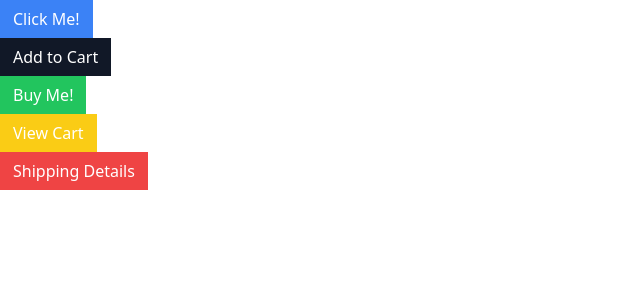
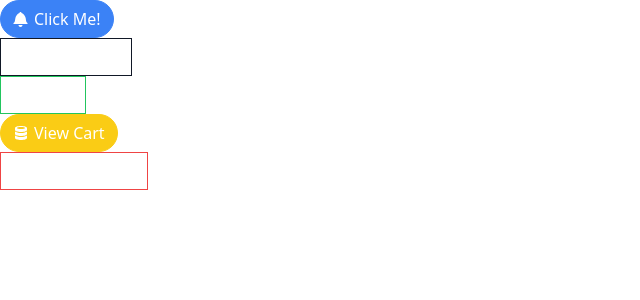
Before and after one commit to LamideAnifowoshe/components, a React (Create React App) app: page / in a window 1280 px wide. Shown: the top 300 px of the page, without its empty margins (0-640 px from the left). Built offline with nearby package versions, Linux system fonts and the light colour scheme.

Commit message:
install react icons

```diff
--- a/package.json
+++ b/package.json
@@ -10,6 +10,7 @@
     "prop-types": "^15.8.1",
     "react": "^18.2.0",
     "react-dom": "^18.2.0",
+    "react-icons": "^4.9.0",
     "react-scripts": "5.0.1",
     "web-vitals": "^2.1.4"
   },
--- a/src/App.js
+++ b/src/App.js
@@ -1,26 +1,40 @@
 import Button from "./Button";
+import { GoBell, GoCloudDownload, GoDatabase } from "react-icons/go";
 
 function App() {
   return (
     <div>
       <div>
-        <Button primary>Click Me!</Button>
+        <Button primary rounded>
+          <GoBell />
+          Click Me!
+        </Button>
       </div>
 
       <div>
-        <Button secondary>Add to Cart</Button>
+        <Button secondary outline>
+          <GoCloudDownload />
+          Add to Cart
+        </Button>
       </div>
 
       <div>
-        <Button success>Buy Me!</Button>
+        <Button success outline>
+          Buy Me!
+        </Button>
       </div>
 
       <div>
-        <Button warning>View Cart</Button>
+        <Button warning rounded>
+          <GoDatabase />
+          View Cart
+        </Button>
       </div>
 
       <div>
-        <Button danger>Shipping Details</Button>
+        <Button danger outline>
+          Shipping Details
+        </Button>
       </div>
     </div>
   );
--- a/src/Button.js
+++ b/src/Button.js
@@ -9,16 +9,49 @@
   danger,
   outline,
   rounded,
+  ...rest
 }) {
-  const classes = className("px-3 py-1.5 border text-white", {
-    "border-blue-500 bg-blue-500": primary,
-    "border-gray-900 bg-gray-900": secondary,
-    "border-green-500 bg-green-500": success,
-    "border-yellow-400 bg-yellow-400": warning,
-    "border-red-500 bg-red-500": danger,
-  });
+  const classes = className(
+    rest.className,
+    "flex items-center px-3 py-1.5 border",
+    {
+      "border-blue-500 bg-blue-500 text-white": primary,
+      "border-gray-900 bg-gray-900 text-white": secondary,
+      "border-green-500 bg-green-500 text-white": success,
+      "border-yellow-400 bg-yellow-400 text-white": warning,
+      "border-red-500 bg-red-500 text-white": danger,
+      "rounded-full": rounded,
+      "bg-white": outline,
+      "text-blue-500": outline && primary,
+      "text-gray-900": outline && secondary,
+      "text-green-500": outline && success,
+      "text-yellow-400": outline && warning,
+      "text-red-500": outline && danger,
+    }
+  );
 
-  return <button className={classes}>{children}</button>;
+  return (
+    <button {...rest} className={classes}>
+      {children}
+    </button>
+  );
 }
 
+Button.propTypes = {
+  checkVariationValue: ({ primary, secondary, success, warning, danger }) => {
+    const count =
+      Number(!!primary) +
+      Number(!!secondary) +
+      Number(!!warning) +
+      Number(!!success) +
+      Number(!!danger);
+
+    if (count > 1) {
+      return new Error(
+        "Only one of primary, secondary, success, warning, danger can be true"
+      );
+    }
+  },
+};
+
 export default Button;
--- a/src/index.css
+++ b/src/index.css
@@ -1,3 +1,7 @@
 @tailwind base;
 @tailwind components;
 @tailwind utilities;
+
+button > svg {
+    margin-right: 5px;
+}
```
Also changed, not shown: 1 other file (tests, documents, lock files or other folders).
